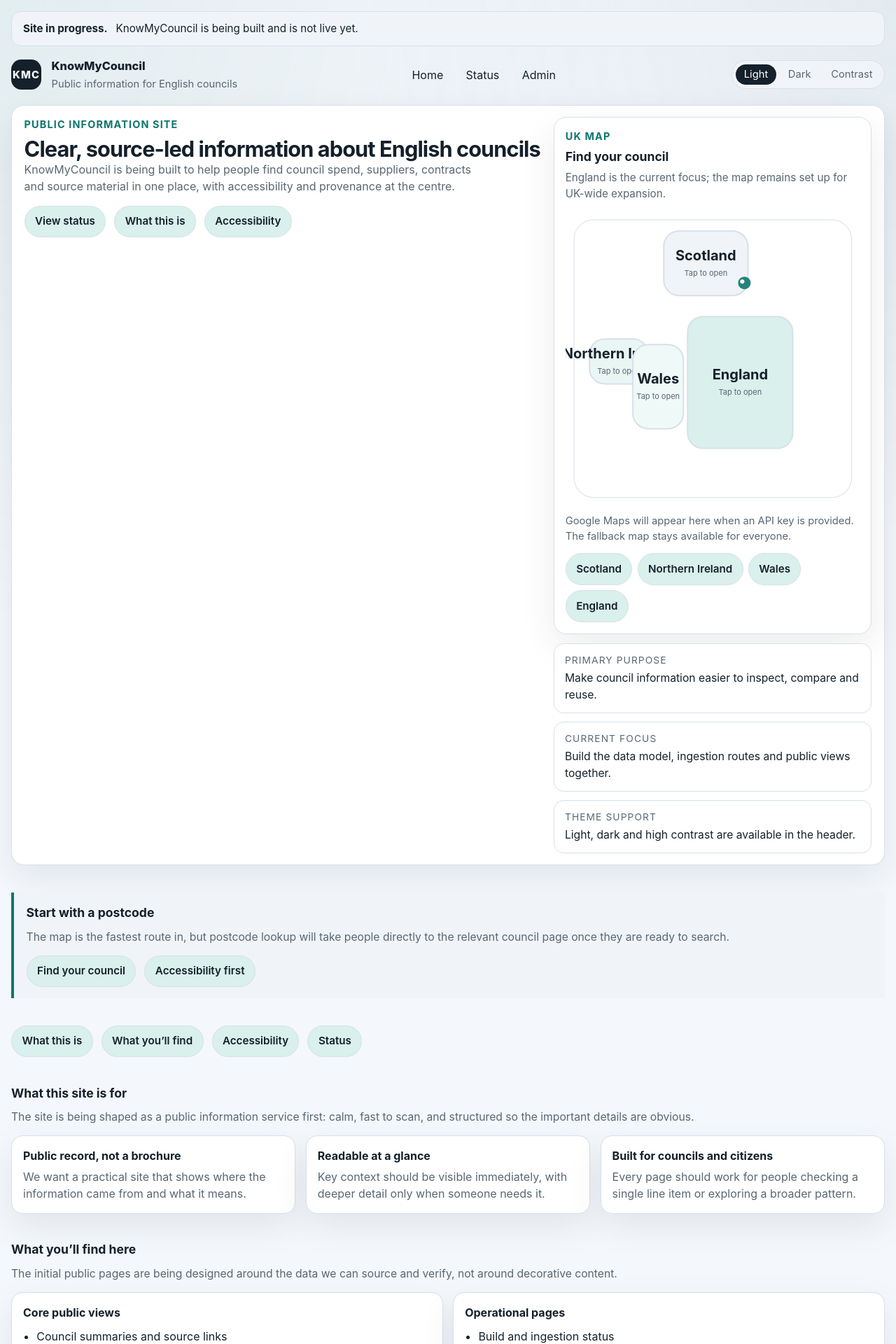
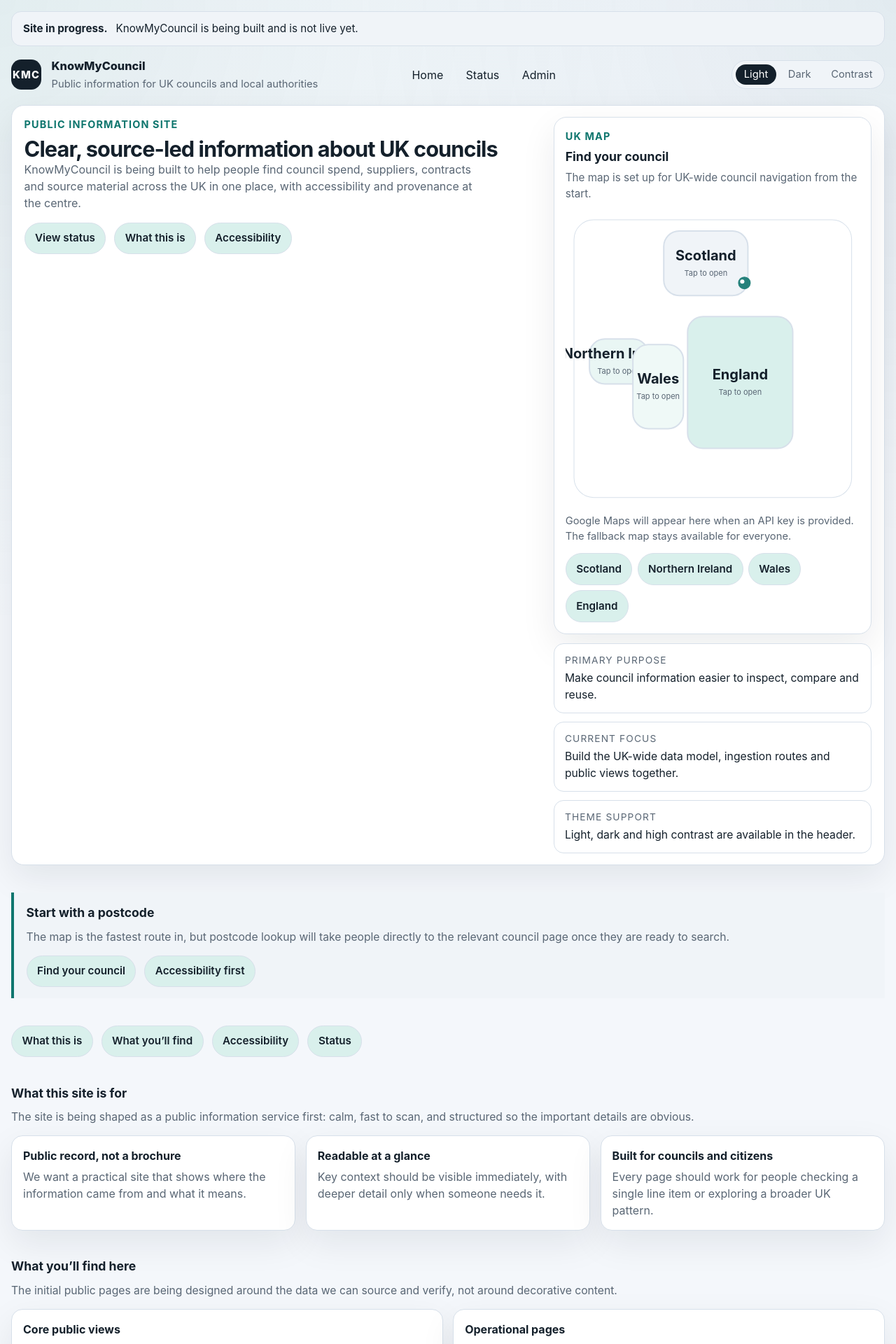
Before and after one commit to Public-Information-Hub/know-my-council, a Nuxt app in the folder frontend/: page / in a window 1280 px wide. Shown: the top 1920 px of the page at 70% size. Built offline with nearby package versions, Linux system fonts and the light colour scheme.

Commit message:
Update copy for UK-wide scope

```diff
--- a/frontend/app/components/UkMap.vue
+++ b/frontend/app/components/UkMap.vue
@@ -44,7 +44,7 @@ const regions: NationMapEntry[] = [
     key: 'scotland',
     label: 'Scotland',
     href: '/councils?nation=scotland',
-    description: 'Scotland is not in the first release scope.',
+    description: 'Part of the UK-wide council map.',
     x: 140,
     y: 28,
     width: 120,
@@ -55,7 +55,7 @@ const regions: NationMapEntry[] = [
     key: 'northern-ireland',
     label: 'Northern Ireland',
     href: '/councils?nation=northern-ireland',
-    description: 'Northern Ireland is not in the first release scope.',
+    description: 'Part of the UK-wide council map.',
     x: 34,
     y: 182,
     width: 84,
@@ -66,7 +66,7 @@ const regions: NationMapEntry[] = [
     key: 'wales',
     label: 'Wales',
     href: '/councils?nation=wales',
-    description: 'Wales is not in the first release scope.',
+    description: 'Part of the UK-wide council map.',
     x: 96,
     y: 190,
     width: 72,
@@ -77,7 +77,7 @@ const regions: NationMapEntry[] = [
     key: 'england',
     label: 'England',
     href: '/councils',
-    description: 'England councils are the first release focus.',
+    description: 'Part of the UK-wide council map.',
     x: 174,
     y: 150,
     width: 150,
@@ -92,7 +92,7 @@ const pins: PinEntry[] = [
     label: 'England',
     shortLabel: 'ENG',
     href: '/councils',
-    description: 'England councils are the first release focus.',
+    description: 'Part of the UK-wide council map.',
     position: { lat: 52.9, lng: -1.7 },
     color: '#0f766e'
   },
@@ -101,7 +101,7 @@ const pins: PinEntry[] = [
     label: 'Scotland',
     shortLabel: 'SCT',
     href: '/councils?nation=scotland',
-    description: 'Scotland is not in the first release scope.',
+    description: 'Part of the UK-wide council map.',
     position: { lat: 56.7, lng: -4.2 },
     color: '#0c5670'
   },
@@ -110,7 +110,7 @@ const pins: PinEntry[] = [
     label: 'Wales',
     shortLabel: 'WLS',
     href: '/councils?nation=wales',
-    description: 'Wales is not in the first release scope.',
+    description: 'Part of the UK-wide council map.',
     position: { lat: 52.2, lng: -3.8 },
     color: '#a16207'
   },
@@ -119,7 +119,7 @@ const pins: PinEntry[] = [
     label: 'Northern Ireland',
     shortLabel: 'NIR',
     href: '/councils?nation=northern-ireland',
-    description: 'Northern Ireland is not in the first release scope.',
+    description: 'Part of the UK-wide council map.',
     position: { lat: 54.7, lng: -6.6 },
     color: '#9333ea'
   }
@@ -244,7 +244,7 @@ onMounted(async () => {
         <h2 id="uk-map-title" class="section__heading" style="margin: 0;">Find your council</h2>
       </div>
       <p class="subtle" style="margin: 0;">
-        England is the current focus; the map remains set up for UK-wide expansion.
+        The map is set up for UK-wide council navigation from the start.
       </p>
     </div>
 
@@ -255,7 +255,7 @@ onMounted(async () => {
         <svg class="uk-map" viewBox="0 0 420 420" role="img" aria-labelledby="uk-map-svg-title uk-map-svg-desc">
           <title id="uk-map-svg-title">Interactive map of the United Kingdom</title>
           <desc id="uk-map-svg-desc">
-            Select a nation to continue to the council finder or the future council pages.
+            Select a nation to continue to the council finder or the council pages.
           </desc>
 
           <rect x="12" y="12" width="396" height="396" rx="28" fill="var(--kmc-panel)" stroke="var(--kmc-border)" />
--- a/frontend/app/layouts/default.vue
+++ b/frontend/app/layouts/default.vue
@@ -18,7 +18,7 @@ const { theme, themes, setTheme } = useTheme()
         <NuxtLink to="/" class="site-brand__mark" aria-label="KnowMyCouncil home">KMC</NuxtLink>
         <div>
           <NuxtLink to="/" class="site-brand__name">KnowMyCouncil</NuxtLink>
-          <p class="site-brand__tag">Public information for English councils</p>
+          <p class="site-brand__tag">Public information for UK councils and local authorities</p>
         </div>
       </div>
 
@@ -48,7 +48,7 @@ const { theme, themes, setTheme } = useTheme()
 
     <footer class="site-footer">
       <p>
-        KnowMyCouncil is a source-led civic information project focused on English councils.
+        KnowMyCouncil is a source-led civic information project focused on UK councils and local authorities.
       </p>
       <p class="site-footer__meta">
         Built for clear reading, keyboard use, and accessible presentation from the start.
--- a/frontend/app/pages/index.vue
+++ b/frontend/app/pages/index.vue
@@ -32,9 +32,9 @@ const ingestionSources = [
     <section class="hero panel">
       <div>
         <p class="eyebrow">Public information site</p>
-        <h1 class="hero__title">Clear, source-led information about English councils</h1>
+        <h1 class="hero__title">Clear, source-led information about UK councils</h1>
         <p class="hero__lede">
-          KnowMyCouncil is being built to help people find council spend, suppliers, contracts and source material in one place, with accessibility and provenance at the centre.
+          KnowMyCouncil is being built to help people find council spend, suppliers, contracts and source material across the UK in one place, with accessibility and provenance at the centre.
         </p>
 
         <div class="row" style="margin-top: 1rem;">
@@ -54,7 +54,7 @@ const ingestionSources = [
           </div>
           <div class="fact-grid__item">
             <dt class="fact-grid__label">Current focus</dt>
-            <dd class="fact-grid__value">Build the data model, ingestion routes and public views together.</dd>
+            <dd class="fact-grid__value">Build the UK-wide data model, ingestion routes and public views together.</dd>
           </div>
           <div class="fact-grid__item">
             <dt class="fact-grid__label">Theme support</dt>
@@ -103,7 +103,7 @@ const ingestionSources = [
         </article>
         <article class="card">
           <h3>Built for councils and citizens</h3>
-          <p>Every page should work for people checking a single line item or exploring a broader pattern.</p>
+          <p>Every page should work for people checking a single line item or exploring a broader UK pattern.</p>
         </article>
       </div>
     </section>
--- a/frontend/nuxt.config.ts
+++ b/frontend/nuxt.config.ts
@@ -22,7 +22,7 @@ export default defineNuxtConfig({
     head: {
       title: 'KnowMyCouncil',
       meta: [
-        { name: 'description', content: 'KnowMyCouncil: a public transparency platform for English councils.' }
+        { name: 'description', content: 'KnowMyCouncil: a public transparency platform for UK councils and local authorities.' }
       ]
     }
   },
```
Also changed, not shown: 6 other files (tests, documents, lock files or other folders).
